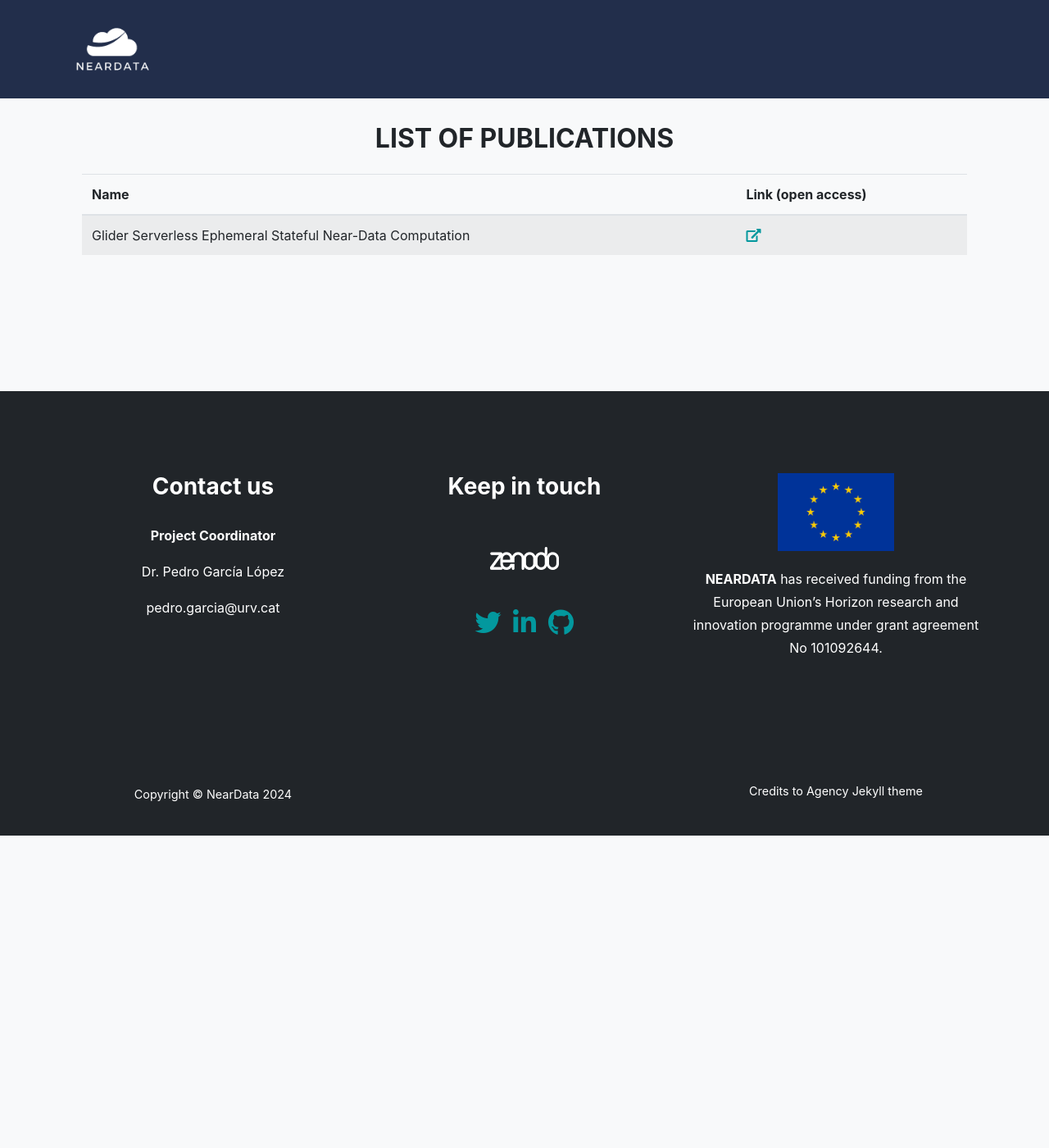
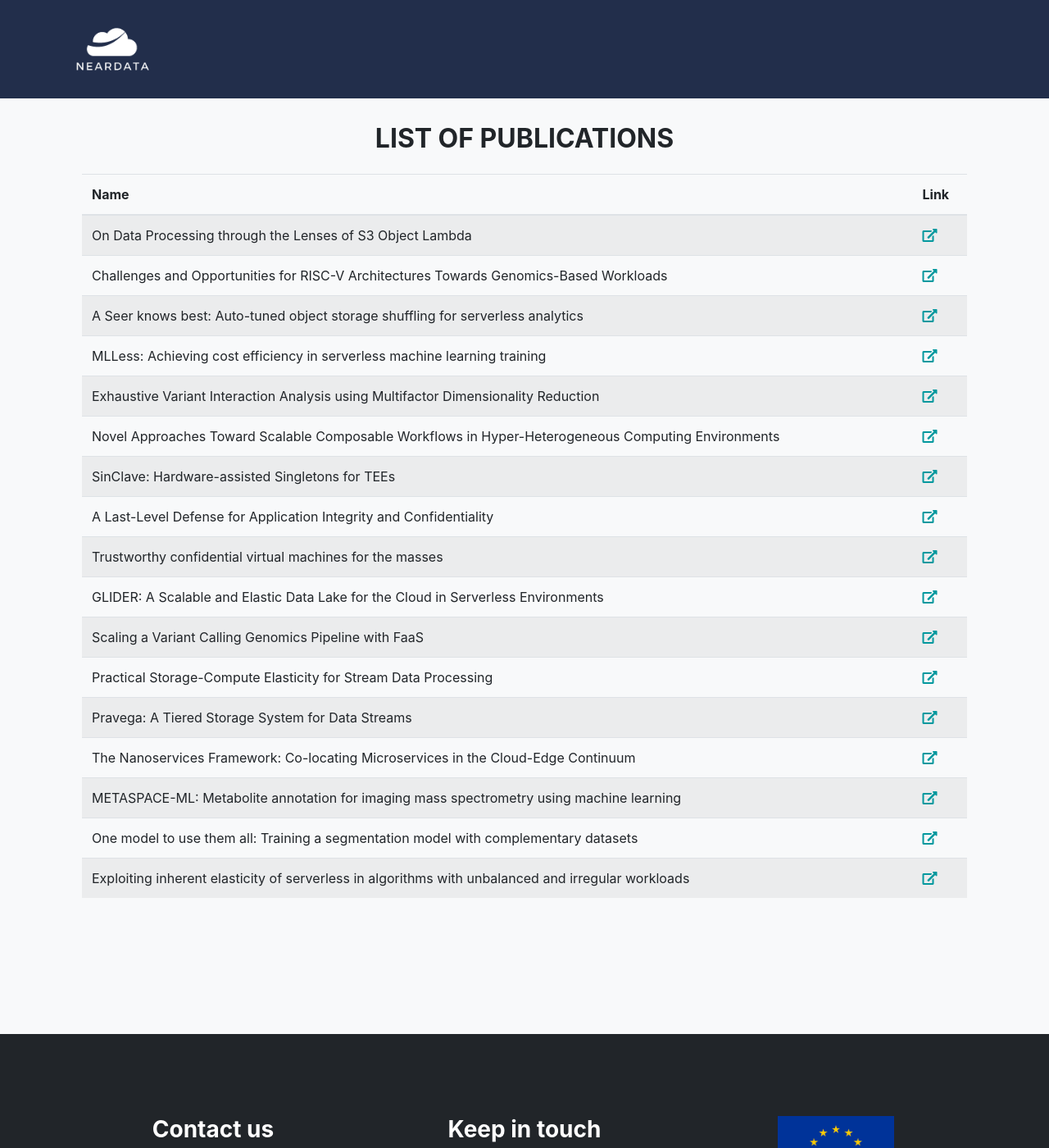
Before and after one commit to neardata-eu/neardata-eu.github.io, a Jekyll site: the page built from publication.md, in a window 1280 px wide and 1400 px high. Shown: the whole window at 82% size. Built offline with Jekyll 4.4.1, drawn with Linux system fonts in a browser that asks for light colours; some web fonts are replaced.

Commit message:
add publications

```diff
--- a/_data/sitetext.yml
+++ b/_data/sitetext.yml
@@ -90,8 +90,40 @@ results:
       subtitle: Communication and standardization report
       file: ../assets/deliverables/NEARDATA_D6.2_Public.pdf
   publications:
-    - title: Glider Serverless Ephemeral Stateful Near-Data Computation
-      link: "https://dl.acm.org/doi/abs/10.1145/3590140.3629119?casa_token=Qk86e3TXBk4AAAAA:lhAkN7_UohlE33RIPMJvwXG0ncVCDsYA0gnW0WAzxuRRqxfgKslwwKVvP8XPQftJBObl0jnlwMBGYW0"
+    - title: "On Data Processing through the Lenses of S3 Object Lambda"
+      link: "https://ieeexplore.ieee.org/abstract/document/10228890"
+    - title: "Challenges and Opportunities for RISC-V Architectures Towards Genomics-Based Workloads"
+      link: "https://link.springer.com/chapter/10.1007/978-3-031-40843-4_34"
+    - title: "A Seer knows best: Auto-tuned object storage shuffling for serverless analytics"
+      link: "https://doi.org/10.1016/j.jpdc.2023.104763"
+    - title: "MLLess: Achieving cost efficiency in serverless machine learning training"
+      link: "https://doi.org/10.1016/j.jpdc.2023.104764"
+    - title: "Exhaustive Variant Interaction Analysis using Multifactor Dimensionality Reduction"
+      link: "https://www.ncbi.nlm.nih.gov/pmc/articles/PMC10602162/"
+    - title: "Novel Approaches Toward Scalable Composable Workflows in Hyper-Heterogeneous Computing Environments"
+      link: "https://doi.org/10.1145/3624062.3626283"
+    - title: "SinClave: Hardware-assisted Singletons for TEEs"
+      link: "https://dl.acm.org/doi/abs/10.1145/3590140.3629107"
+    - title: "A Last-Level Defense for Application Integrity and Confidentiality"
+      link: "https://arxiv.org/abs/2311.06154"
+    - title: "Trustworthy confidential virtual machines for the masses"
+      link: "https://dl.acm.org/doi/10.1145/3590140.3629124"
+    - title: "GLIDER: A Scalable and Elastic Data Lake for the Cloud in Serverless Environments"
+      link: "https://dl.acm.org/doi/10.1145/3590140.3629119"
+    - title: "Scaling a Variant Calling Genomics Pipeline with FaaS"
+      link: "https://dl.acm.org/doi/10.1145/3631295.3631403"
+    - title: "Practical Storage-Compute Elasticity for Stream Data Processing"
+      link: "https://dl.acm.org/doi/10.1145/3626562.3626828"
+    - title: "Pravega: A Tiered Storage System for Data Streams"
+      link: "https://dl.acm.org/doi/10.1145/3590140.3629113"
+    - title: "The Nanoservices Framework: Co-locating Microservices in the Cloud-Edge Continuum"
+      link: "https://ieeexplore-ieee-org.sabidi.urv.cat/stamp/stamp.jsp?tp=&arnumber=10355592"
+    - title: "METASPACE-ML: Metabolite annotation for imaging mass spectrometry using machine learning"
+      link: "https://www.biorxiv.org/content/10.1101/2023.05.29.542736v2"
+    - title: "One model to use them all: Training a segmentation model with complementary datasets"
+      link: "https://arxiv.org/pdf/2402.19340"
+    - title: "Exploiting inherent elasticity of serverless in algorithms with unbalanced and irregular workloads"
+      link: "https://doi.org/10.1016/j.jpdc.2024.104891"
 
 
 publications:
--- a/publication.md
+++ b/publication.md
@@ -12,7 +12,7 @@ background: grey
 		<thead>
 			<tr>
 				<th>Name</th>
-				<th>Link (open access)</th>
+				<th>Link</th>
 			</tr>
 		</thead>
 		<tbody>
```
